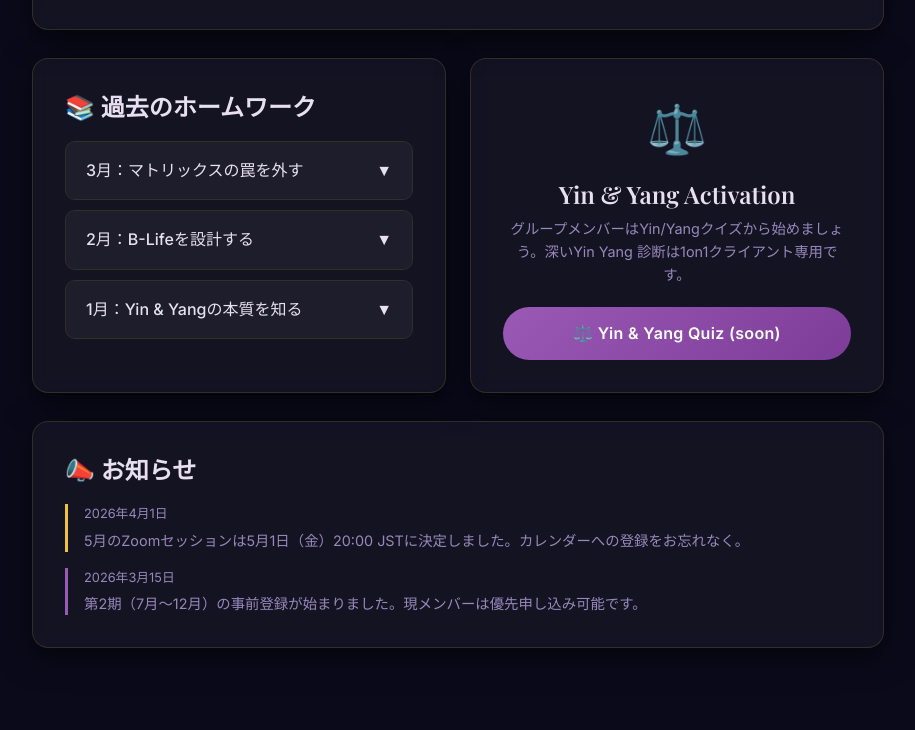
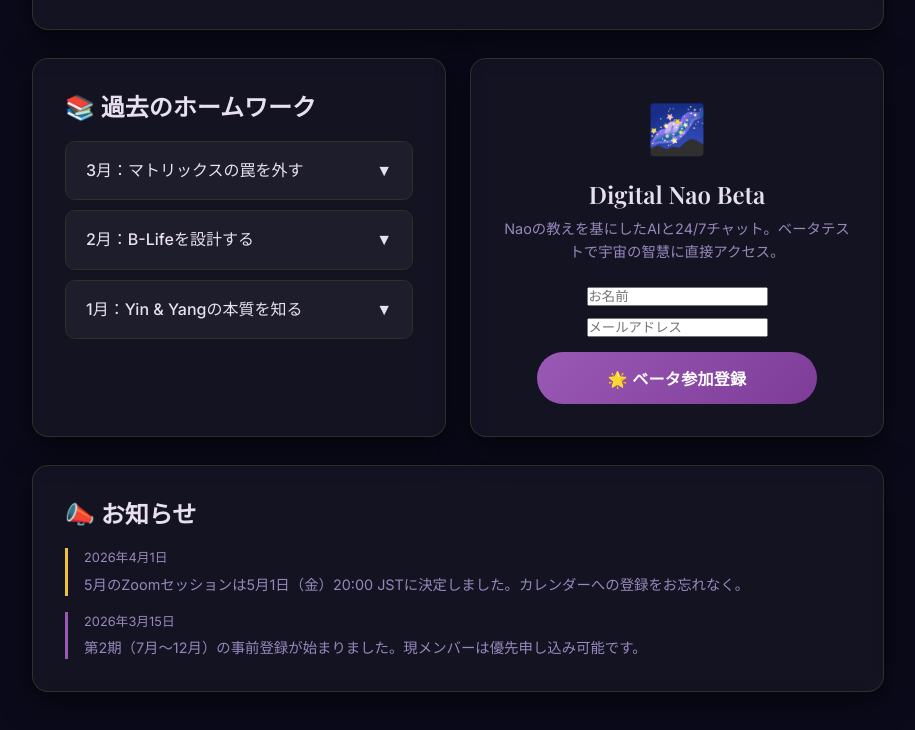
Before and after one commit to gomunikagear5/miracle-university, a plain HTML site: page dashboard.html in a window 1280 px wide. Shown: the part 977-1707 px from the top of the page, without its empty margins (182-1097 px from the left). Drawn offline with nearby package versions, Linux system fonts and the light colour scheme; sample sign-in values are in the browser's storage.

Commit message:
feat: replace Yin/Yang quiz with Digital Nao beta signup on dashboard

```diff
--- a/dashboard.html
+++ b/dashboard.html
@@ -98,12 +98,16 @@
       </div>
     </div>
 
-    <!-- Yin Yang Card -->
+    <!-- Digital Nao Beta Signup -->
     <div class="card fade-in" style="animation-delay:0.5s;text-align:center;">
-      <div style="font-size:3rem;margin-bottom:12px;">⚖️</div>
-      <h3 style="margin-bottom:8px;">Yin & Yang Activation</h3>
-      <p style="font-size:0.9rem;margin:0 auto 20px;max-width:none;">グループメンバーはYin/Yangクイズから始めましょう。深いYin Yang 診断は1on1クライアント専用です。</p>
-      <a href="#" onclick="alert('Yin/Yang Quiz coming in next update — focused on activation energy for the group program')" class="btn btn-purple" style="width:100%;">⚖️ Yin & Yang Quiz (soon)</a>
+      <div style="font-size:3rem;margin-bottom:12px;">🌌</div>
+      <h3 style="margin-bottom:8px;">Digital Nao Beta</h3>
+      <p style="font-size:0.9rem;margin:0 auto 20px;max-width:none;">Naoの教えを基にしたAIと24/7チャット。ベータテストで宇宙の智慧に直接アクセス。</p>
+      <form class="waitlist-form" onsubmit="submitDigitalNaoBeta(event)" style="max-width:280px;margin:0 auto;">
+        <input type="text" id="beta-name" placeholder="お名前" required style="margin-bottom:8px;" />
+        <input type="email" id="beta-email" placeholder="メールアドレス" required />
+        <button type="submit" class="btn btn-purple" style="width:100%;margin-top:12px;">🌟 ベータ参加登録</button>
+      </form>
     </div>
 
   </div>
```
